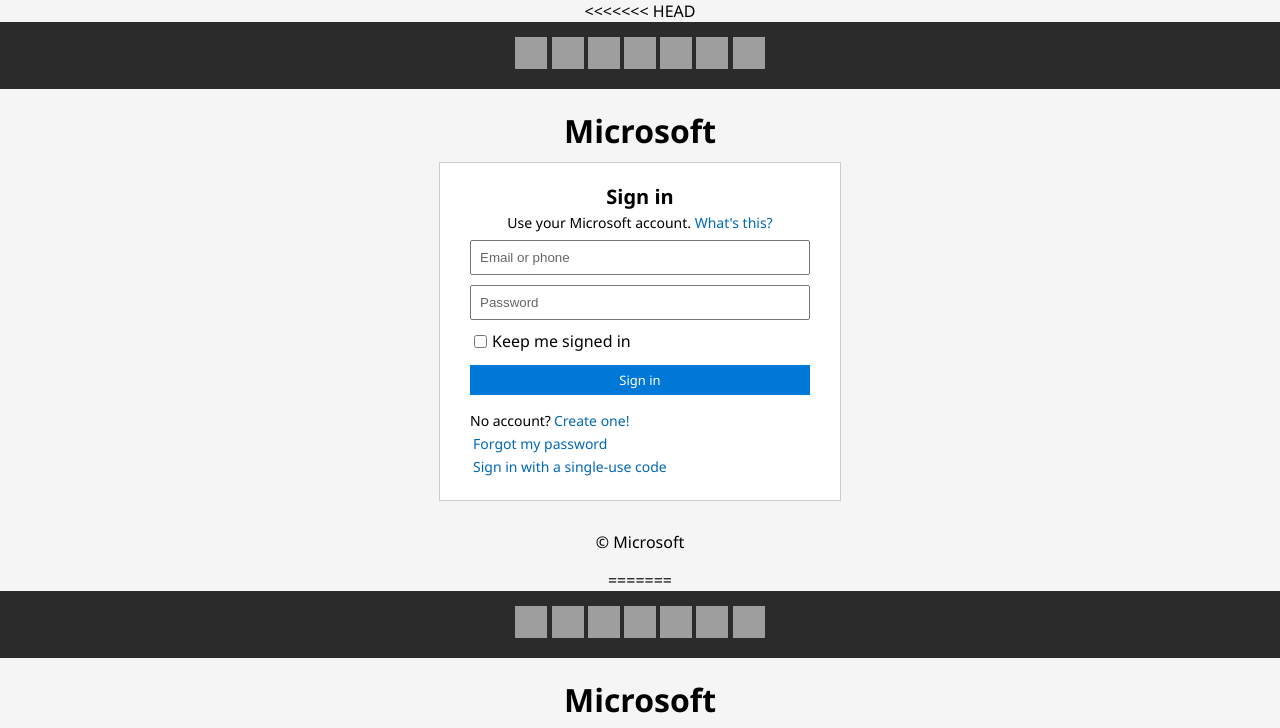
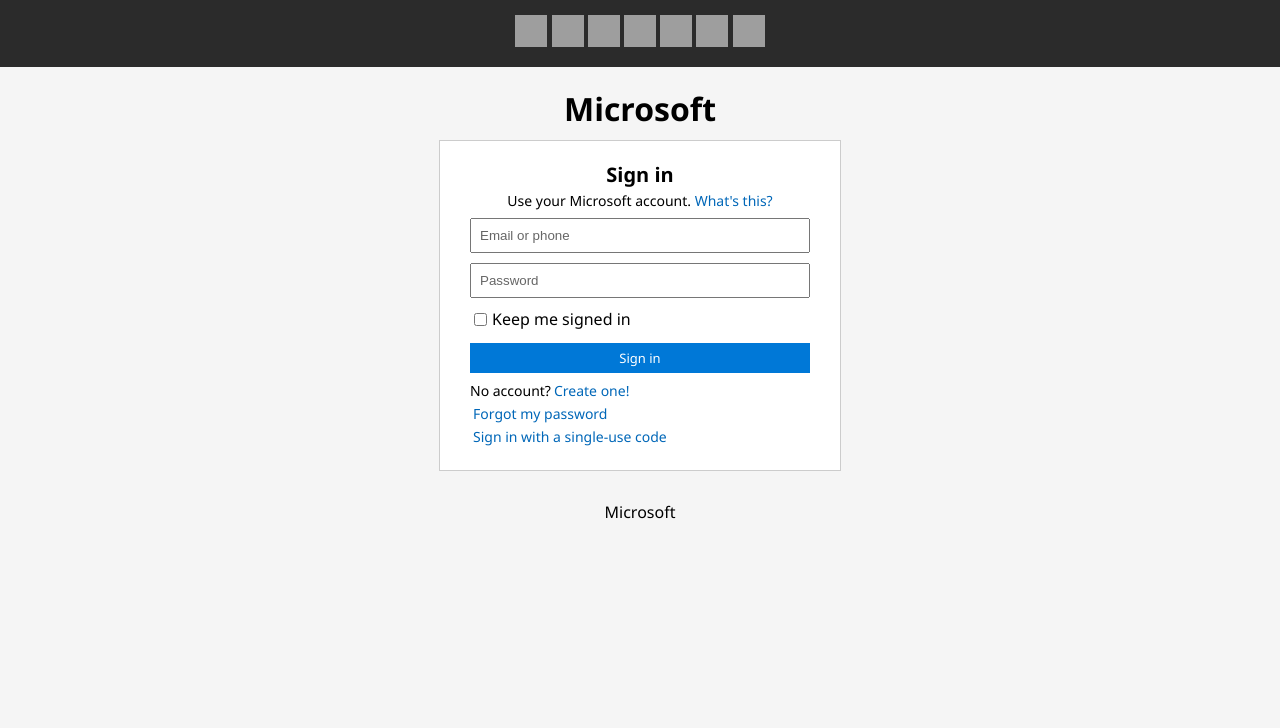
Before and after one commit to gastonburtonkj/Microsoft, a website: page index.html in a window 1280 px wide. Shown: the top 728 px of the page. Drawn offline with Linux system fonts and the light colour scheme; grey boxes are pictures that could not be loaded.

Commit message:
Update index.html

```diff
--- a/index.html
+++ b/index.html
@@ -1,193 +1,3 @@
-<<<<<<< HEAD
-<!DOCTYPE html>
-<html>
-<head>
-<meta charset="UTF-8">
-<title>Microsoft Login - Compact Card</title>
-<style>
-body {
-font-family: "Segoe UI", Tahoma, Geneva, Verdana, sans-serif;
-text-align: center;
-background-color: #f5f5f5;
-margin: 0;
-padding: 0;
-}
-
-/* Top banner with logos */
-.top-banner {
-background-color: #2b2b2b;
-padding: 15px 0;
-display: flex;
-justify-content: center;
-align-items: center;
-gap: 20px;
-}
-
-.service-logos img {
-width: 32px;
-height: 32px;
-}
-
-/* Microsoft logo */
-.logo {
-font-size: 2em;
-font-weight: bold;
-margin: 20px 0 10px 0;
-}
-
-/* Login Box */
-.login-box {
-display: inline-block;
-text-align: center;
-background-color: white;
-padding: 20px 30px;
-border: 1px solid #ccc;
-max-width: 340px; /* compact width */
-}
-
-.login-box h2 {
-margin: 0;
-font-size: 20px;
-}
-
-.login-box p {
-margin: 3px 0; /* compress lines */
-font-size: 14px;
-}
-
-/* Inputs with placeholders only */
-.login-box input[type="text"],
-.login-box input[type="password"] {
-width: 100%;
-padding: 8px;
-margin: 5px 0;
-box-sizing: border-box;
-}
-
-::placeholder {
-color: #666;
-}
-
-/* Checkbox left-aligned */
-.checkbox-container {
-display: flex;
-align-items: center;
-justify-content: flex-start;
-margin: 5px 0;
-}
-
-.checkbox-container input {
-margin-right: 5px;
-}
-
-/* Slim blue Sign in button */
-.login-box button {
-margin-top: 8px;
-padding: 6px 0; /* slimmer */
-width: 100%;
-background-color: #0078D7;
-color: white;
-border: none;
-font-family: "Segoe UI", Tahoma, Geneva, Verdana, sans-serif;
-font-size: 13px; /* smaller font for slim style */
-cursor: pointer;
-}
-
-.login-box button:hover {
-background-color: #005A9E;
-}
-
-/* Footer links compact */
-.footer-links {
-margin-top: 8px;
-text-align: left;
-}
-
-.footer-links span {
-color: black;
-}
-
-.footer-links a {
-color: #0067B8;
-text-decoration: none;
-margin-left: 3px;
-}
-
-.footer-links p {
-margin: 4px 0; /* minimal spacing */
-}
-
-/* "What's this?" plain */
-.login-box a {
-text-decoration: none;
-color: #0067B8;
-}
-
-</style>
-</head>
-<body>
-
-<!-- Top logos -->
-<div class="top-banner">
-<div class="service-logos">
-<img src="https://upload.wikimedia.org/wikipedia/commons/7/7e/Skype_icon_logo_2020.svg" alt="Skype">
-<img src="https://upload.wikimedia.org/wikipedia/commons/4/43/Xbox_one_logo.svg" alt="Xbox">
-<img src="https://upload.wikimedia.org/wikipedia/commons/f/f0/Bing_logo_2020.svg" alt="Bing">
-<img src="https://upload.wikimedia.org/wikipedia/commons/0/0b/Microsoft_Outlook_Logo.png" alt="Outlook">
-<img src="https://upload.wikimedia.org/wikipedia/commons/4/4e/MSN_2012_logo.svg" alt="MSN">
-<img src="https://upload.wikimedia.org/wikipedia/commons/d/d3/Windows_Live_logo.svg" alt="Windows Live">
-<img src="https://upload.wikimedia.org/wikipedia/commons/1/14/OneDrive_Logo.svg" alt="OneDrive">
-</div>
-</div>
-
-<!-- Microsoft Logo -->
-<div class="logo">Microsoft</div>
-
-<!-- Login Box -->
-<div class="login-box">
-<h2>Sign in</h2>
-<p>Use your Microsoft account. <a href="#">What's this?</a></p>
-
-<form id="loginForm">
-<input type="text" id="email" name="email" placeholder="Email or phone" required>
-<input type="password" id="password" name="password" placeholder="Password" required>
-
-<div class="checkbox-container">
-<input type="checkbox" id="keepSignedIn" name="keepSignedIn">
-<label for="keepSignedIn">Keep me signed in</label>
-</div>
-
-<button type="submit">Sign in</button>
-</form>
-
-<!-- Footer links compact -->
-<div class="footer-links">
-<p><span>No account?</span><a href="#">Create one!</a></p>
-<p><a href="#">Forgot my password</a></p>
-<p><a href="#">Sign in with a single-use code</a></p>
-</div>
-</div>
-
-<p style="margin-top: 30px;">© Microsoft</p>
-
-<script>
-document.getElementById("loginForm").addEventListener("submit", function(event){
-event.preventDefault();
-
-const email = document.getElementById("email").value.trim();
-const password = document.getElementById("password").value.trim();
-
-if(email === "" || password === ""){
-alert("Please enter both email/phone and password.");
-} else {
-alert("Login successful for: " + email);
-}
-});
-</script>
-
-</body>
-</html>
-=======
 <!DOCTYPE html>
 <html>
 <head>
@@ -376,4 +186,3 @@ alert("Login successful for: " + email);
 
 </body>
 </html>
->>>>>>> a2b936e80e0e504e2015b778ffca2552af21cd9f
```
